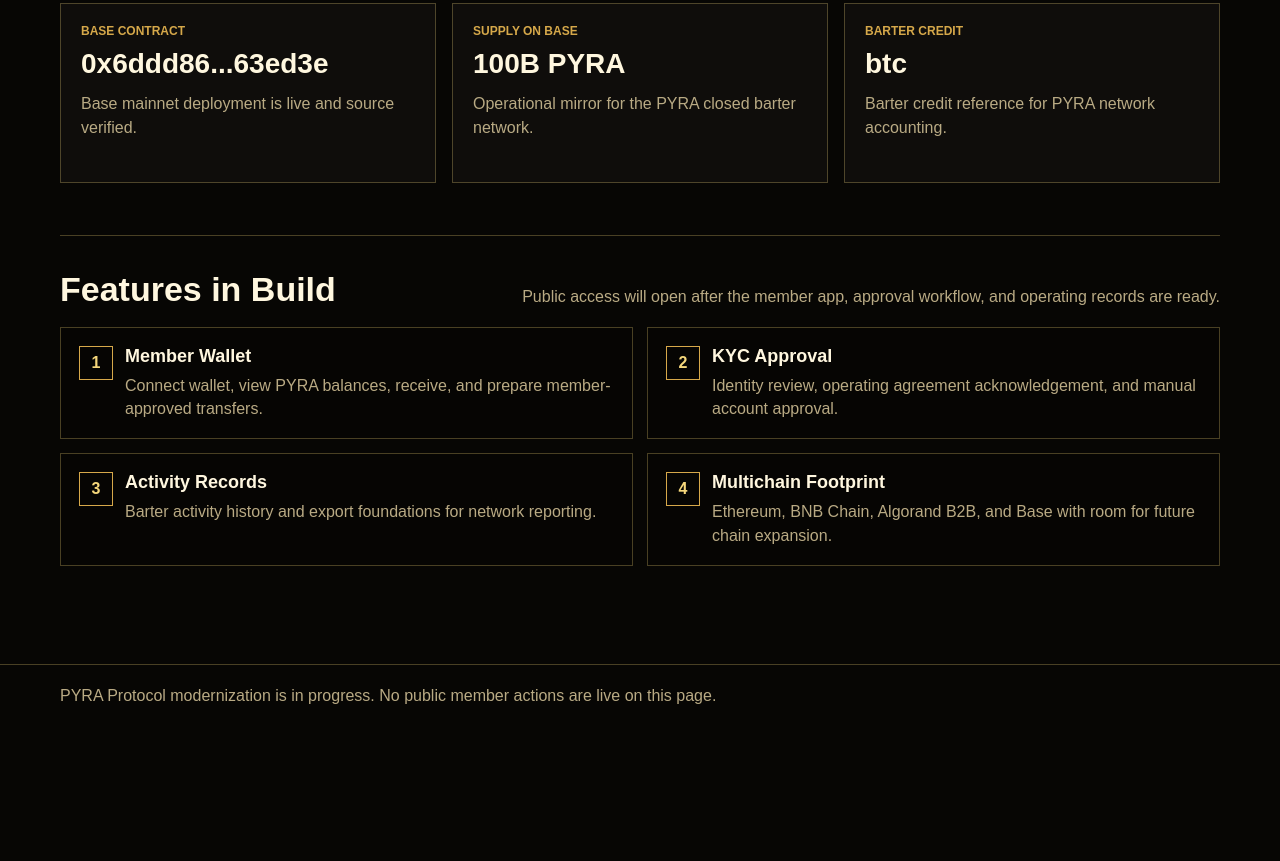
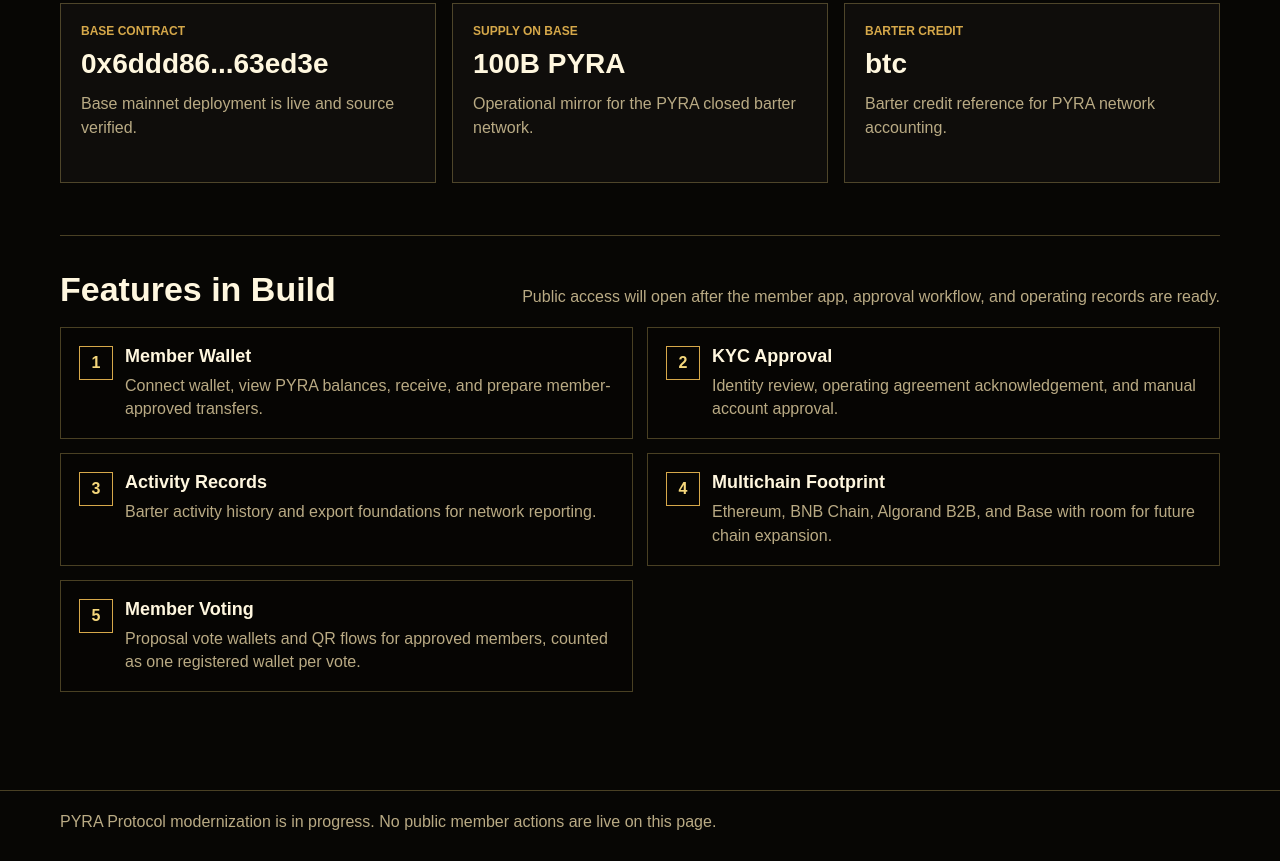
Before and after one commit to damondanner/damondanner.github.io, a plain HTML site: page index.html in a window 1280 px wide. Shown: the part 907-1768 px from the top of the page. Before the commit the page ends 1642 px from the top, so only its background shows below. Drawn offline with Linux system fonts and the light colour scheme.

Commit message:
Add voting feature to public landing page

```diff
--- a/index.html
+++ b/index.html
@@ -399,6 +399,13 @@
                 <p>Ethereum, BNB Chain, Algorand B2B, and Base with room for future chain expansion.</p>
               </div>
             </div>
+            <div class="feature">
+              <div class="glyph">5</div>
+              <div>
+                <h3>Member Voting</h3>
+                <p>Proposal vote wallets and QR flows for approved members, counted as one registered wallet per vote.</p>
+              </div>
+            </div>
           </div>
         </section>
       </div>
```
